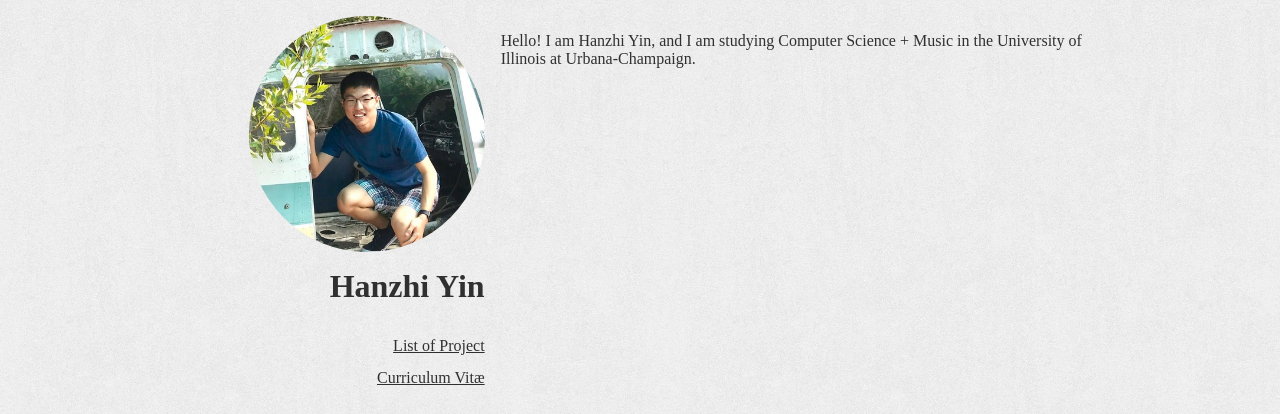
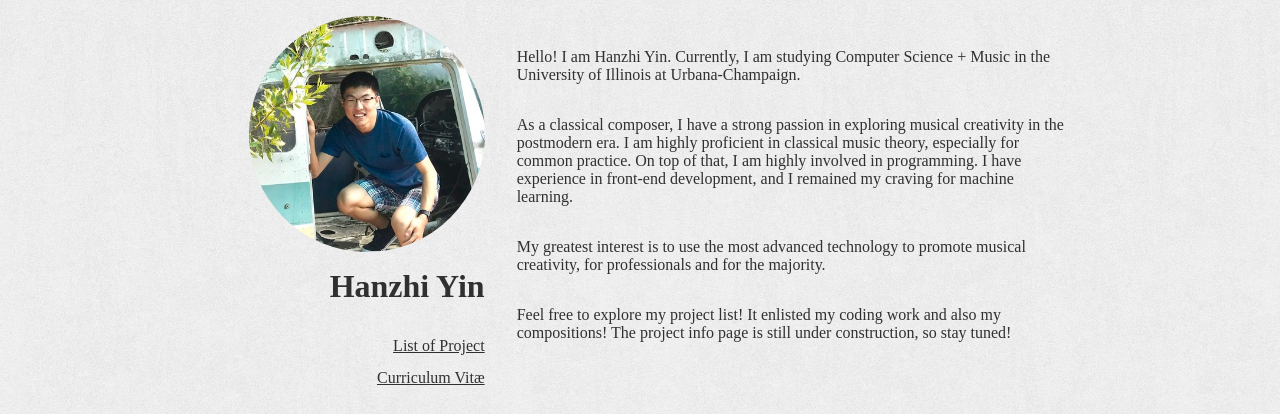
Before and after one commit to int0thewind/int0thewind.github.io, a plain HTML site: page index.html in a window 1280 px wide. Shown: the top 414 px of the page. Drawn offline with Linux system fonts and the light colour scheme; a web font is replaced by a local one.

Commit message:
update resume and personal info

```diff
--- a/index.html
+++ b/index.html
@@ -17,13 +17,24 @@
 
 		<div class="m-link" role="navigation">
 			<a target="_blank" href="./project/index.html">List of Project</a>
-			<a target="_blank" href="./src/resume.pdf">Curriculum Vitæ</a>
+			<a target="_blank" href="./src/Resume.pdf">Curriculum Vitæ</a>
 		</div>
 
 		<div class="m-text" role="article">
 			<p>
-				Hello! I am Hanzhi Yin,
-				and I am studying Computer Science + Music in the University of Illinois at Urbana-Champaign.
+				Hello! I am Hanzhi Yin.
+				Currently, I am studying Computer Science + Music in the University of Illinois at Urbana-Champaign.
+			</p>
+			<p>
+				As a classical composer, I have a strong passion in exploring musical creativity in the postmodern era. I am highly proficient in classical music theory, especially for common practice.
+				On top of that, I am highly involved in programming. I have experience in front-end development, and I remained my craving for machine learning.
+			</p>
+
+			<p>
+				My greatest interest is to use the most advanced technology to promote musical creativity, for professionals and for the majority.
+			</p>
+			<p>
+				Feel free to explore my project list! It enlisted my coding work and also my compositions! The project info page is still under construction, so stay tuned!
 			</p>
 		</div>
 
--- a/src/style.css
+++ b/src/style.css
@@ -117,6 +117,7 @@ div.m-text {
 
     div.m-text {
         grid-area: text;
+        padding: 12pt 12pt 12pt 12pt;
     }
 
     div.m-contact {
```
Also changed, not shown: 1 other file.
